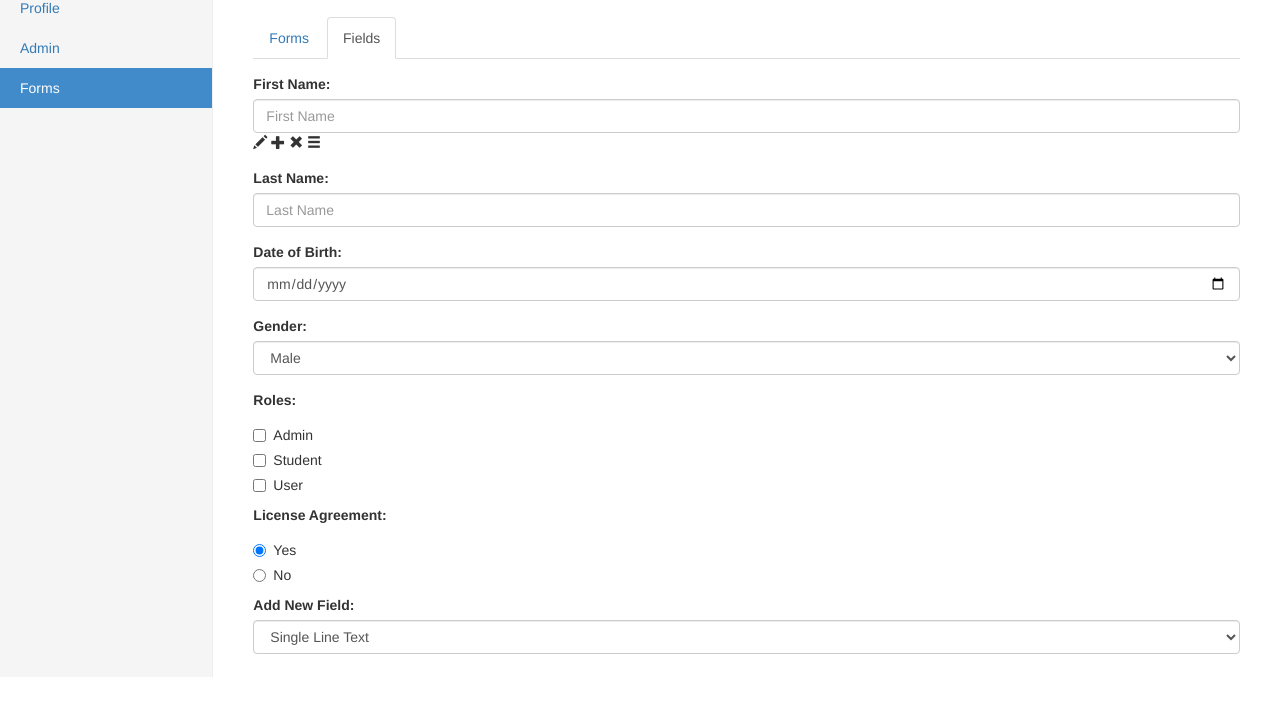
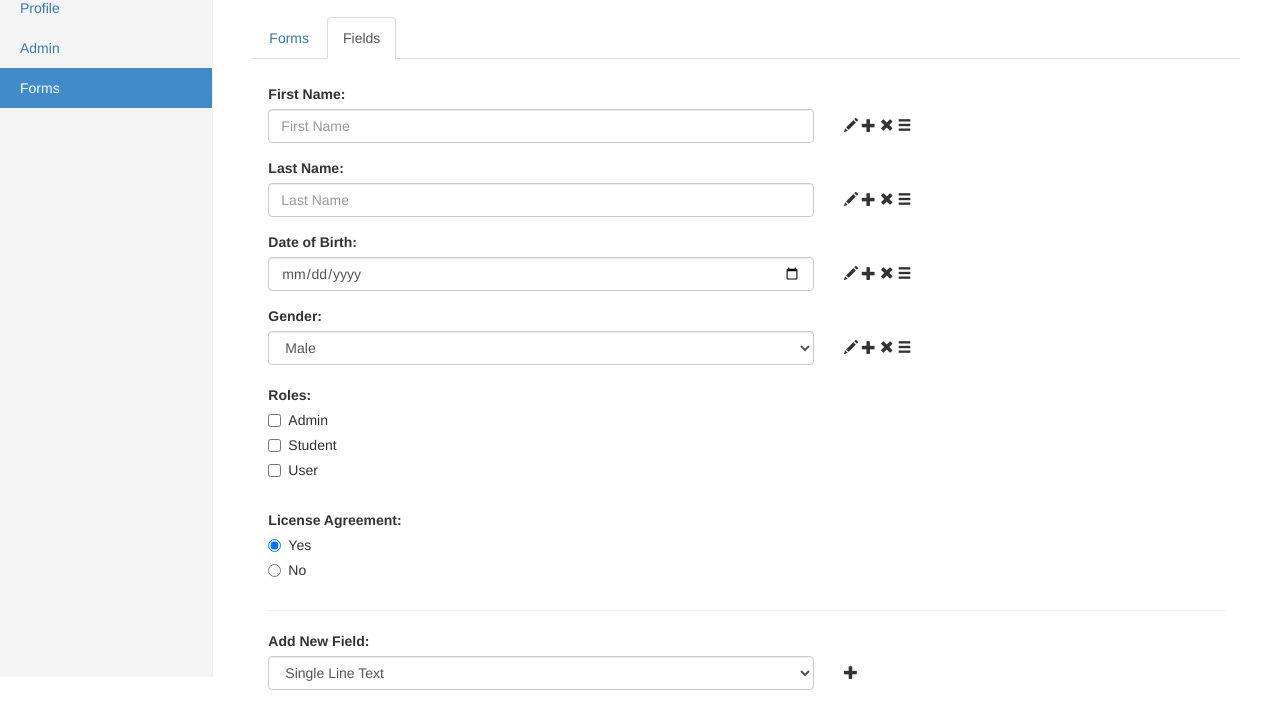
Before and after one commit to stevecourt/WebDevSpring2016, a website: page public/assignment/form-fields.html in a window 1280 px wide. Shown: the part 123-833 px from the top of the page. Before the commit the page ends 812 px from the top, so only its background shows below. Drawn offline with nearby package versions, Linux system fonts and the light colour scheme.

Commit message:
Completed cosmetic layout of forms

```diff
--- a/public/assignment/form-fields.html
+++ b/public/assignment/form-fields.html
@@ -63,32 +63,64 @@
 
             <form>
                 <div class="form-group">
+                    <div class="col-xs-7">
+                        <label for="firstNameInput" style="padding-top: 10px">First Name:</label>
+                        <input type="text" class="form-control" id="firstNameInput" placeholder="First Name">
                     </div>
-                <div class="form-group">
-                    <label for="firstNameInput">First Name:</label>
-                    <input type="text" class="form-control" id="firstNameInput" placeholder="First Name">
-                    <span class="glyphicon glyphicon-pencil" aria-hidden="true"></span>
+                    <div class="col-xs-5">
+                        <span class="glyphicon glyphicon-pencil" aria-hidden="true" style="padding-top: 43px"></span>
                         <span class="glyphicon glyphicon-plus" aria-hidden="true"></span>
                         <span class="glyphicon glyphicon-remove" aria-hidden="true"></span>
                         <span class="glyphicon glyphicon-menu-hamburger" aria-hidden="true"></span>
                     </div>
+                </div>
+
                 <div class="form-group">
-                    <label for="lastNameInput">Last Name:</label>
+                    <div class="col-xs-7">
+                        <label for="lastNameInput" style="padding-top: 15px">Last Name:</label>
                         <input type="text" class="form-control" id="lastNameInput" placeholder="Last Name">
                     </div>
+                    <div class="col-xs-5">
+                        <span class="glyphicon glyphicon-pencil" aria-hidden="true" style="padding-top: 48px"></span>
+                        <span class="glyphicon glyphicon-plus" aria-hidden="true"></span>
+                        <span class="glyphicon glyphicon-remove" aria-hidden="true"></span>
+                        <span class="glyphicon glyphicon-menu-hamburger" aria-hidden="true"></span>
+                    </div>
+                </div>
+
                 <div class="form-group">
-                    <label for="dobInput">Date of Birth:</label>
+                    <div class="col-xs-7">
+                        <label for="dobInput" style="padding-top: 15px">Date of Birth:</label>
                         <input type="date" class="form-control" id="dobInput" placeholder="Select Date">
                     </div>
+                    <div class="col-xs-5">
+                        <span class="glyphicon glyphicon-pencil" aria-hidden="true" style="padding-top: 48px"></span>
+                        <span class="glyphicon glyphicon-plus" aria-hidden="true"></span>
+                        <span class="glyphicon glyphicon-remove" aria-hidden="true"></span>
+                        <span class="glyphicon glyphicon-menu-hamburger" aria-hidden="true"></span>
+                    </div>
+                </div>
+
                 <div class="form-group">
-                    <label for="genderInput">Gender:</label>
+                    <div class="col-xs-7">
+                        <label for="genderInput" style="padding-top: 15px">Gender:</label>
                         <select class="form-control" id="genderInput">
                             <option>Male</option>
                             <option>Female</option>
                         </select>
                     </div>
-                <label>Roles:</label>
-                <div class="checkbox">
+                    <div class="col-xs-5">
+                        <span class="glyphicon glyphicon-pencil" aria-hidden="true" style="padding-top: 48px"></span>
+                        <span class="glyphicon glyphicon-plus" aria-hidden="true"></span>
+                        <span class="glyphicon glyphicon-remove" aria-hidden="true"></span>
+                        <span class="glyphicon glyphicon-menu-hamburger" aria-hidden="true"></span>
+                    </div>
+                </div>
+
+
+                <div class="col-xs-7">
+                    <label style="padding-top: 20px">Roles:</label>
+                    <div class="checkbox" style="margin-top: 0px">
                         <label>
                             <input type="checkbox"> Admin
                         </label>
@@ -103,8 +135,11 @@
                             <input type="checkbox"> User
                         </label>
                     </div>
-                <label>License Agreement:</label>
-                <div class="radio">
+                </div>
+
+                <div class="col-xs-7">
+                    <label style="padding-top: 20px">License Agreement:</label>
+                    <div class="radio" style="margin-top: 0px">
                         <label>
                             <input type="radio" name="optionsRadios" id="optionsRadios1" value="option1" checked>
                             Yes
@@ -116,7 +151,14 @@
                             No
                         </label>
                     </div>
+                </div>
+
+                <div class="col-xs-12">
+                <hr>
+                </div>
+
                 <div class="form-group">
+                    <div class="col-xs-7">
                         <label for="newFieldInput">Add New Field:</label>
                         <select class="form-control" id="newFieldInput">
                             <option>Single Line Text</option>
@@ -126,6 +168,10 @@
                             <option>Radio Buttons</option>
                             <option>Paragraph Text Field</option>
                         </select>
+                    </div>
+                    <div class="col-xs-5">
+                        <span class="glyphicon glyphicon-plus" aria-hidden="true" style="padding-top: 33px"></span>
+                    </div>
                 </div>
             </form>
         </div>
```
Also changed, not shown: public/assignment/admin.html (+1 -1 lines), public/assignment/forms.html (+1 -2 lines). Lines whose indentation alone changed are shown as unchanged.
